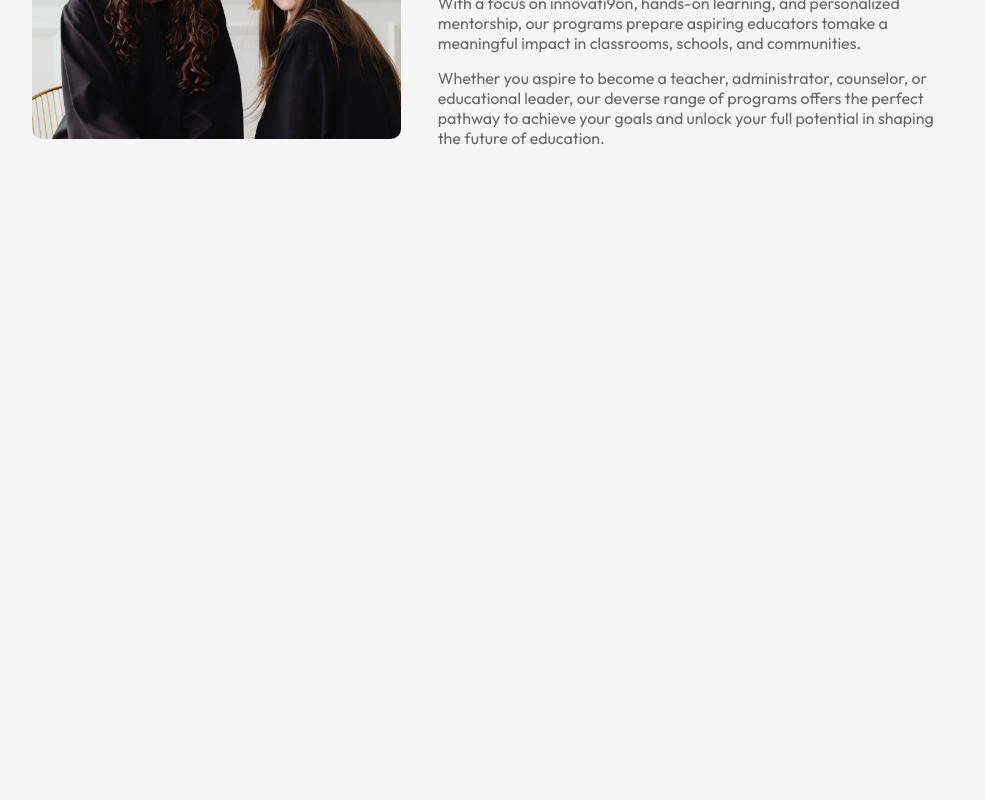
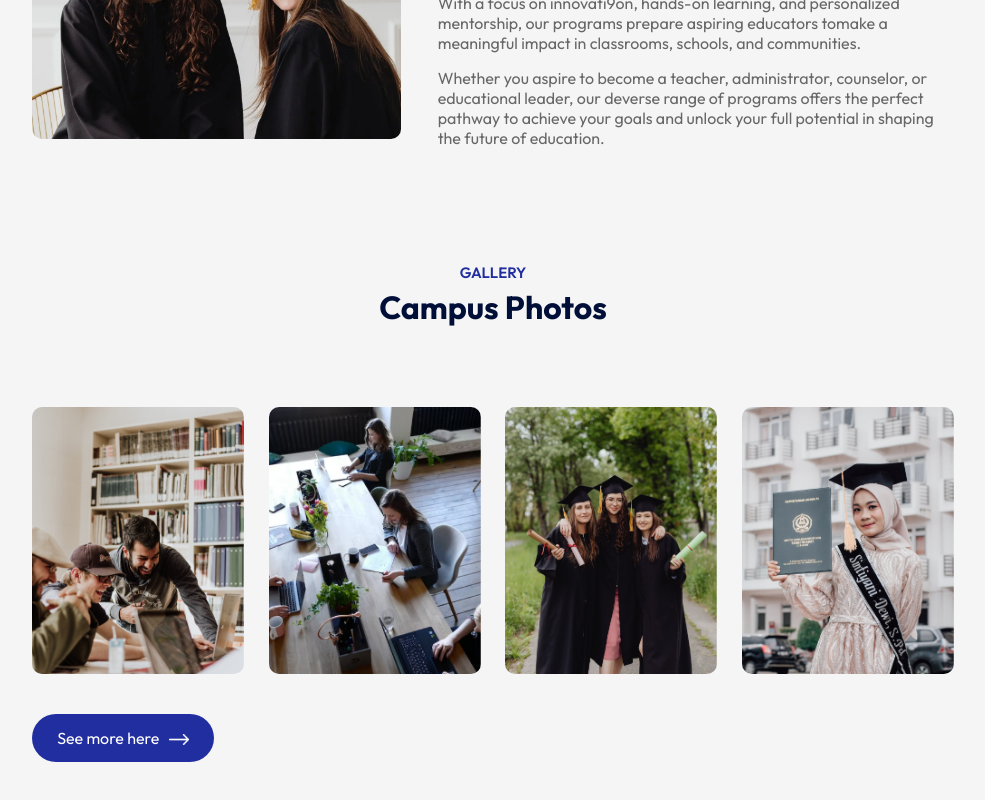
Before and after one commit to sarathks17/universityapplication, a React (Vite) app in the folder edusity/: page / in a window 1280 px wide. Shown: the part 1635-2435 px from the top of the page, without its empty margins (147-1132 px from the left). Before the commit the page ends 1898 px from the top, so only its background shows below. Built offline with nearby package versions, Linux system fonts and the light colour scheme.

Commit message:
campus section completed started Testimonials section

```diff
--- a/edusity/src/App.jsx
+++ b/edusity/src/App.jsx
@@ -4,6 +4,7 @@
 import Programs from './Components/Programs/Programs'
 import Title from './Components/Title/Title'
 import About from './Components/About/About'
+import Campus from './Components/Campus/Campus'
 
 const App = () => {
   return (
@@ -14,6 +15,8 @@
         <Title subTitle='Our PROGRAM' title='What We Offer'/>
       <Programs/>
       <About/>
+      <Title subTitle='Gallery' title='Campus Photos'/>
+      <Campus/>
       </div>
 
     </div>
--- /dev/null
+++ b/edusity/src/Components/Campus/Campus.css
@@ -0,0 +1,16 @@
+.campus{
+    margin: 80px auto;
+    width: 90%;
+}
+.gallery{
+    display: flex;
+    align-items: center;
+    justify-content: space-between;
+    margin-bottom: 40px;
+}
+.gallery img{
+    width: 23%;
+    border-radius: 10px;
+    justify-content: center;
+    align-items: center;
+}
--- /dev/null
+++ b/edusity/src/Components/Campus/Campus.jsx
@@ -0,0 +1,22 @@
+import React from 'react'
+import './Campus.css'
+import gallery_1 from '../../assets/gallery-1.png'
+import gallery_2 from '../../assets/gallery-2.png'
+ import gallery_3 from '../../assets/gallery-3.png'
+import gallery_4 from '../../assets/gallery-4.png'
+import white_arrow from '../../assets/white-arrow.png'
+const Campus = () => {
+  return (
+    <div className='campus'>
+      <div className="gallery">
+         <img src={gallery_1} alt=''/>
+         <img src={gallery_2} alt=''/>
+         <img src={gallery_3} alt=''/>
+         <img src={gallery_4} alt=''/>
+      </div>
+      <button className='btn dark-btn'>See more here <img src={white_arrow} alt=''/></button>
+    </div>
+  )
+}
+
+export default Campus
--- a/edusity/src/index.css
+++ b/edusity/src/index.css
@@ -37,3 +37,7 @@
     margin-left: 10px;
     margin-top: 3px;
 }
+.btn.dark-btn{
+    background: #212EA0;
+    color: #fff;
+}
```
